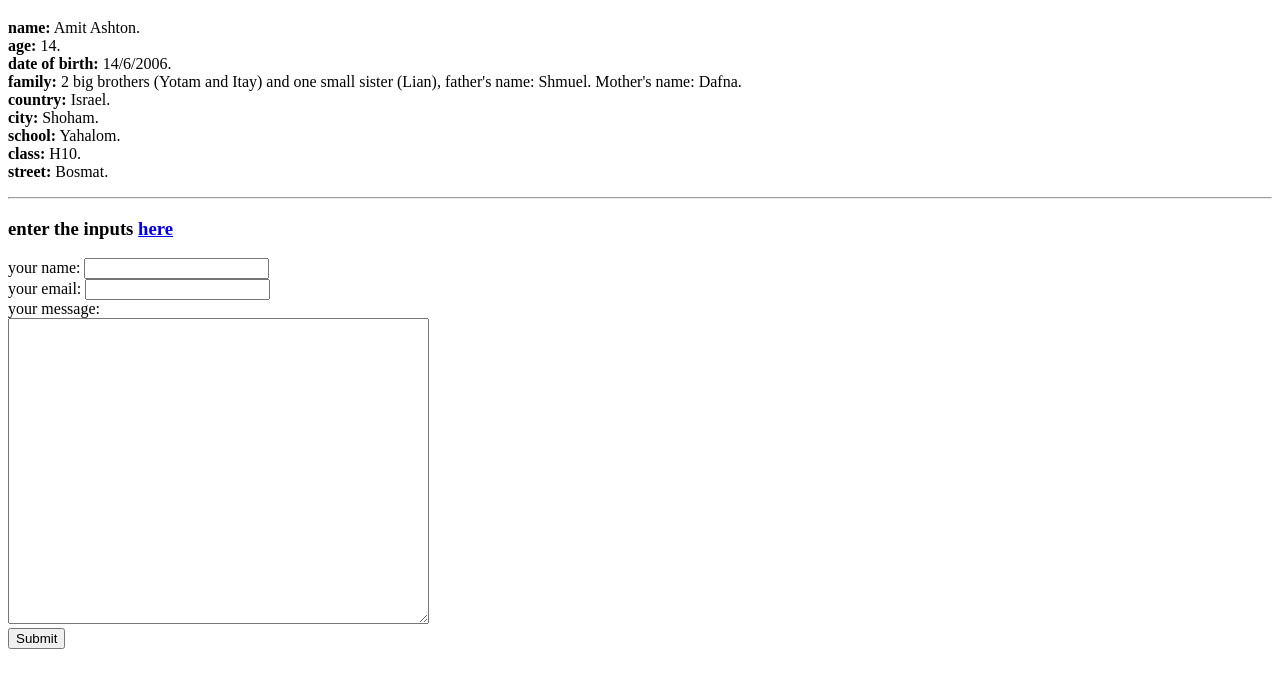
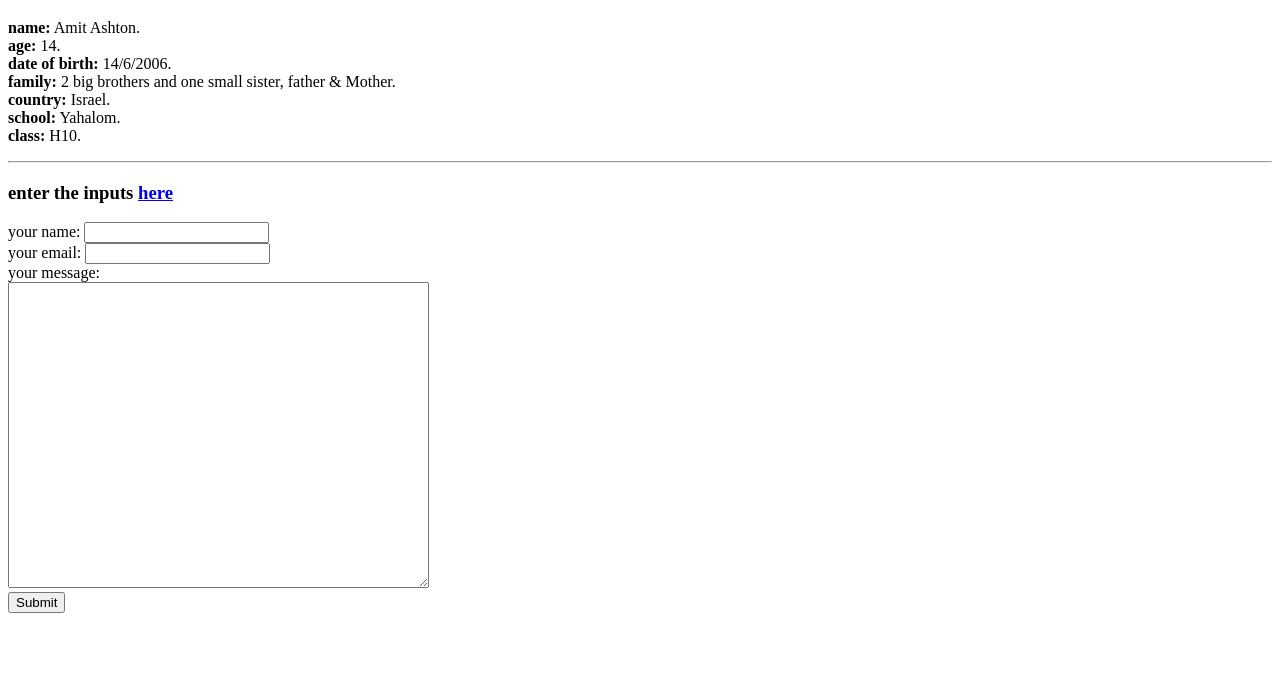
Before and after one commit to AmitAshton/amitashton-html-projects, a plain HTML site: page content.html in a window 1280 px wide. Shown: the part 61-748 px from the top of the page. Drawn offline with Linux system fonts and the light colour scheme.

Commit message:
Update content.html

```diff
--- a/content.html
+++ b/content.html
@@ -19,22 +19,16 @@
     14/6/2006.
     <br>
     <strong>family:</strong>
-    2 big brothers (Yotam and Itay) and one small sister (Lian), father's name: Shmuel. Mother's name: Dafna.
+    2 big brothers and one small sister, father & Mother.
     <br>
     <strong>country:</strong>
     Israel.
-    <br>
-    <strong>city:</strong>
-    Shoham.
     <br>
     <strong>school:</strong>
     Yahalom.
     <br>
     <strong>class:</strong>
     H10.
-    <br>
-    <strong>street:</strong>
-    Bosmat.
     <br>
     <strong></strong>
    </p>
```
